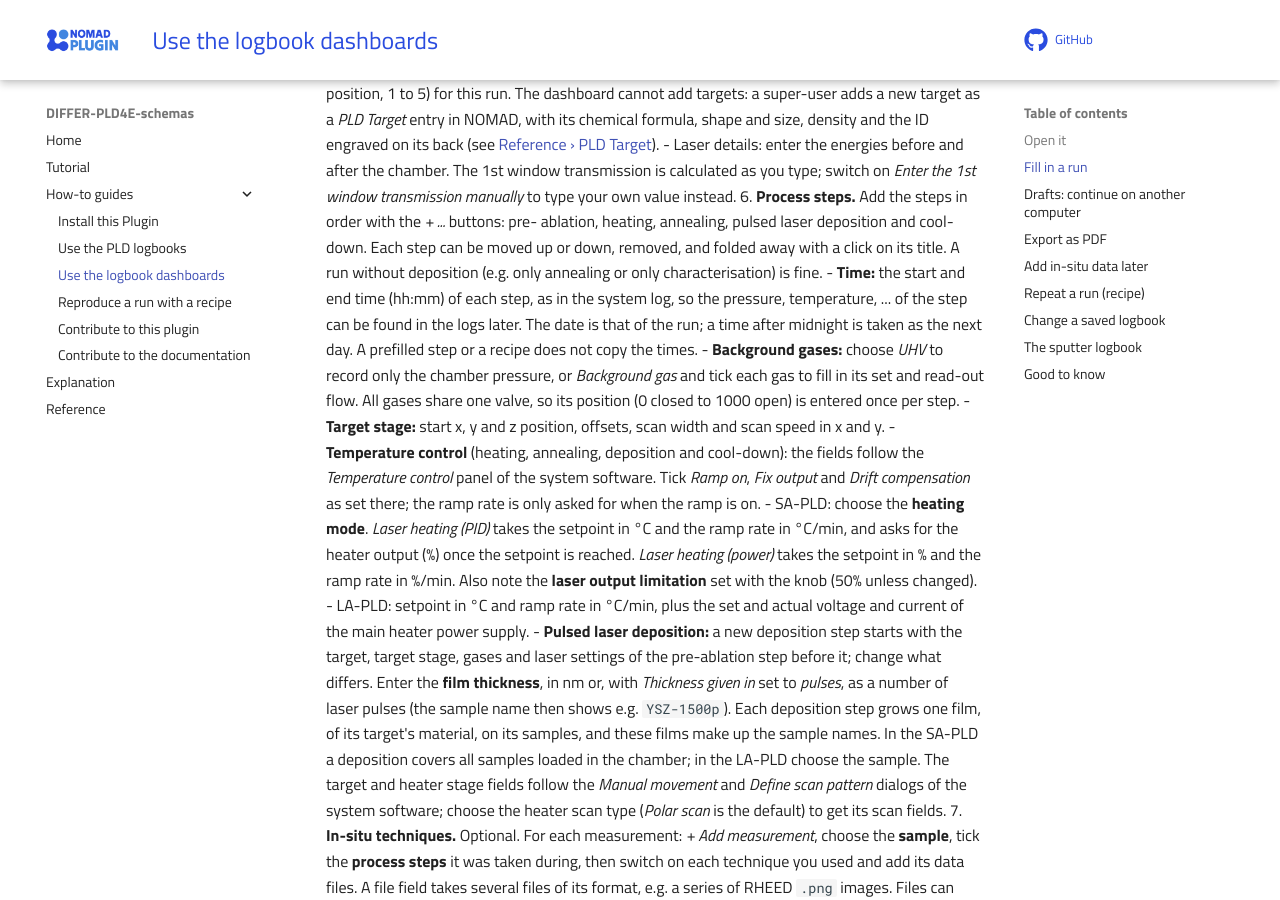
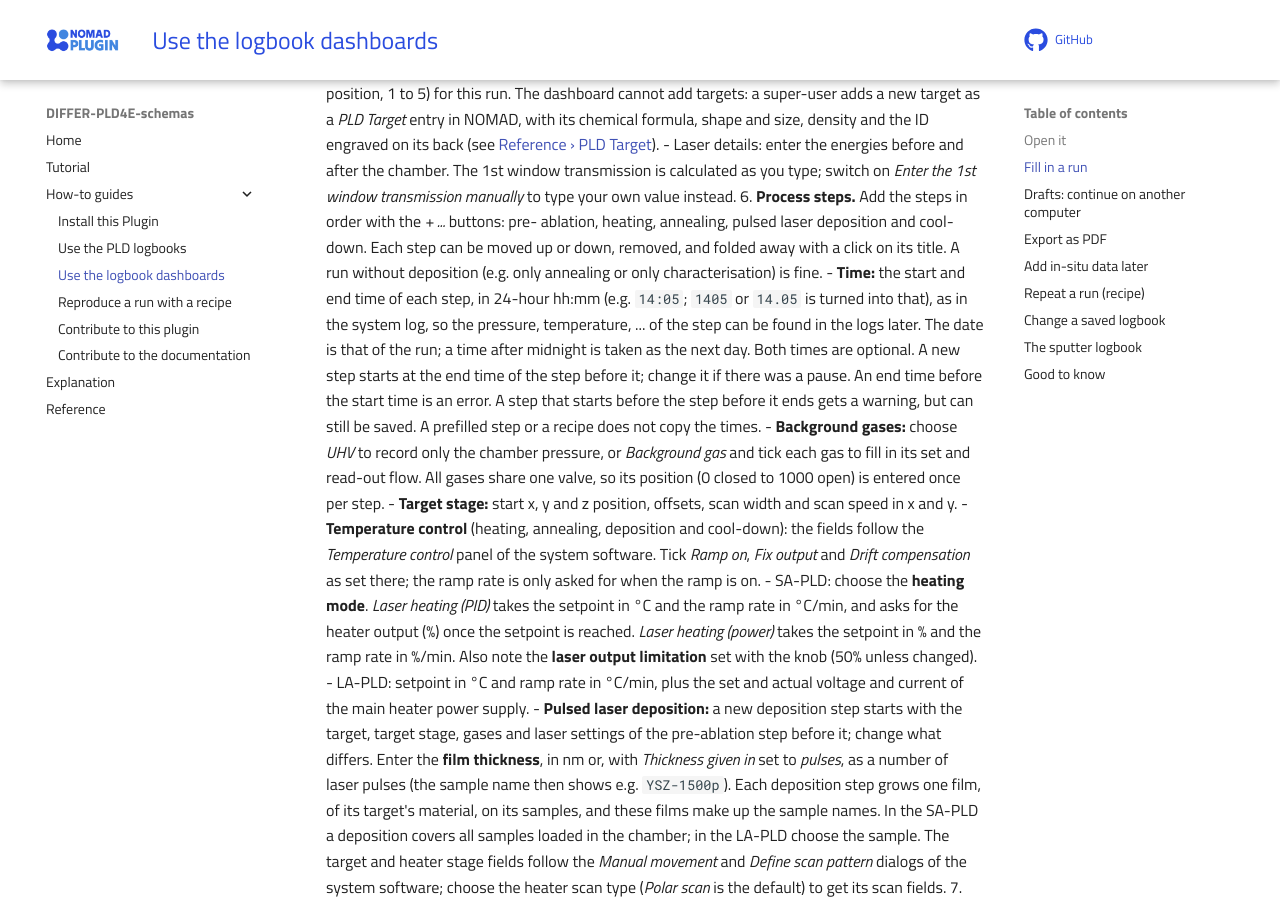
Before and after one commit to timval-differ/differ-pld4energy-schemas, an MkDocs documentation site: the page built from docs/how_to/use_the_dashboard.md, in a window 1280 px wide and 900 px high, scrolled down 1952 px. Built offline with MkDocs 1.6.1 and Material for MkDocs 9.7.7, drawn with Linux system fonts in a browser that asks for light colours; comment, search, counter and statistics services are not loaded.

Commit message:
update time rules

```diff
--- a/docs/how_to/use_the_dashboard.md
+++ b/docs/how_to/use_the_dashboard.md
@@ -96,10 +96,15 @@ leave a section with **Next**, or straight away for fields you have edited.
    step can be moved up or down, removed, and folded away with a click on its
    title. A run without deposition (e.g. only annealing or only
    characterisation) is fine.
-    - **Time:** the start and end time (hh:mm) of each step, as in the system
-      log, so the pressure, temperature, ... of the step can be found in the
-      logs later. The date is that of the run; a time after midnight is taken
-      as the next day. A prefilled step or a recipe does not copy the times.
+    - **Time:** the start and end time of each step, in 24-hour hh:mm (e.g.
+      `14:05`; `1405` or `14.05` is turned into that), as in the system log, so
+      the pressure, temperature, ... of the step can be found in the logs
+      later. The date is that of the run; a time after midnight is taken as the
+      next day. Both times are optional. A new step starts at the end time of
+      the step before it; change it if there was a pause. An end time before
+      the start time is an error. A step that starts before the step before it
+      ends gets a warning, but can still be saved. A prefilled step or a
+      recipe does not copy the times.
     - **Background gases:** choose *UHV* to record only the chamber pressure, or
       *Background gas* and tick each gas to fill in its set and read-out flow.
       All gases share one valve, so its position (0 closed to 1000 open) is
--- a/src/differ_pld4e_schemas/dashboards/common/static/style.css
+++ b/src/differ_pld4e_schemas/dashboards/common/static/style.css
@@ -279,6 +279,8 @@ legend { padding: 0 6px; font-weight: 600; color: var(--text-secondary); font-si
 .field.invalid input, .field.invalid select, .field.invalid textarea { border-color: var(--error); }
 .field.invalid .unit { border-color: var(--error); }
 .field .error { color: var(--error); font-size: 12px; min-height: 0; }
+.field.warning input { border-color: var(--warning); }
+.field.warning .error { color: var(--warning); }
 .field .helper { color: var(--text-secondary); font-size: 12px; }
 .computed {
   padding: 8px 10px;
```
Also changed, not shown: docs/reference/references.md (+1 -1 lines), src/differ_pld4e_schemas/dashboards/common/static/app.js (+85 -3 lines), 4 other files.
